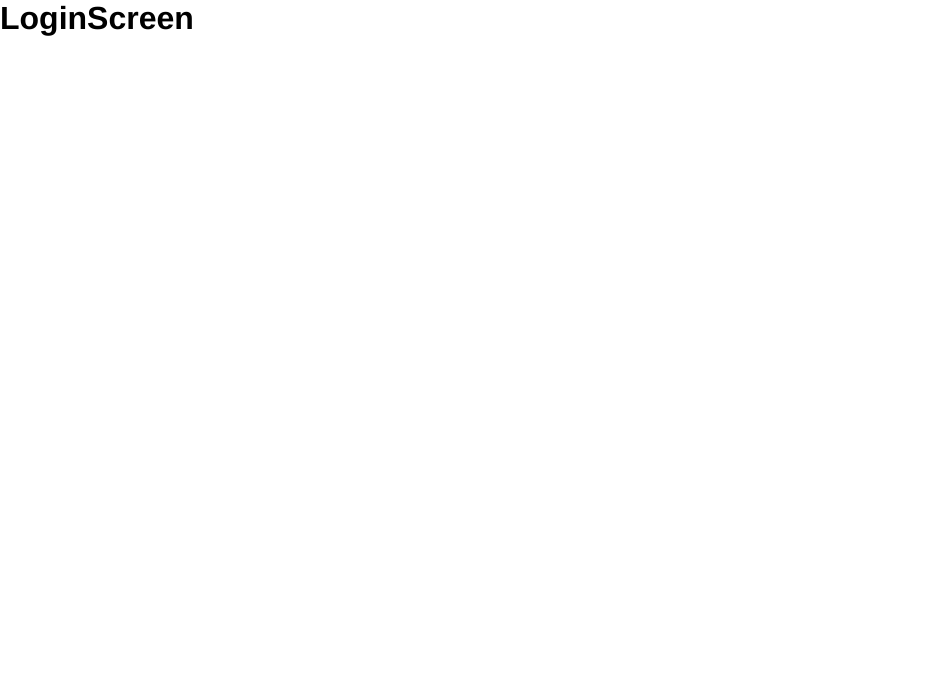
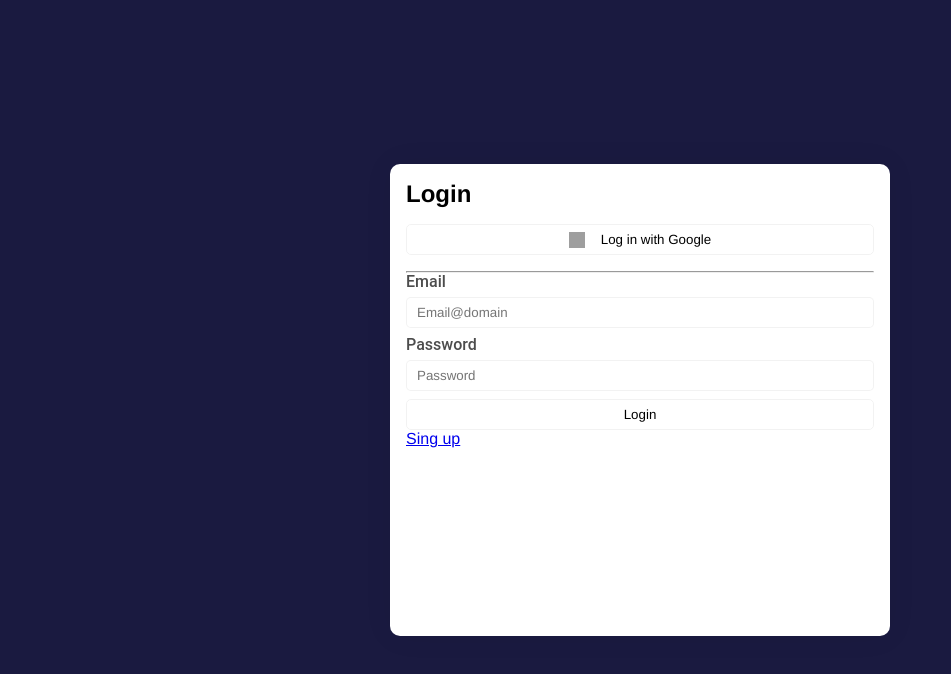
Before and after one commit to EngelReyes23/Practica_React--Journal_App, a React (Vite) app: page /auth/login in a window 1280 px wide. Shown: the top 674 px of the page, without its empty margins (0-951 px from the left). Built offline with nearby package versions, Linux system fonts and the light colour scheme; grey boxes are pictures that could not be loaded.

Commit message:
por mejorar estilo y diseño de login

```diff
--- a/src/components/auth/LoginScreen.jsx
+++ b/src/components/auth/LoginScreen.jsx
@@ -1,9 +1,54 @@
 import React from "react";
+import { Link } from "react-router-dom";
 
 export const LoginScreen = () => {
   return (
-    <div>
-      <h1>LoginScreen</h1>
-    </div>
+    <>
+      <h3 className={"auth__title"}>Login</h3>
+
+      <form className={"auth__form"}>
+        <button className={"btn btn-google"}>
+          {" "}
+          <img
+            className="google-icon"
+            src="https://upload.wikimedia.org/wikipedia/commons/5/53/Google_%22G%22_Logo.svg"
+            alt="google button"
+          />{" "}
+          Log in with Google
+        </button>
+
+        <hr />
+
+        <label className={"label"} htmlFor="email">
+          Email
+        </label>
+        <input
+          id="email"
+          className={"auth__input"}
+          type="email"
+          placeholder={"Email@domain"}
+          name="email"
+          autoComplete={"off"}
+        />
+        <label className={"label"} htmlFor="password">
+          Password
+        </label>
+        <input
+          id="password"
+          className={"auth__input"}
+          type="password"
+          placeholder={"Password"}
+          name="password"
+          autoComplete={"off"}
+        />
+        <button className={"btn"} type="submit">
+          Login
+        </button>
+
+        <Link to="/auth/register" className={""}>
+          Sing up
+        </Link>
+      </form>
+    </>
   );
 };
--- a/src/routers/AuthRouter.jsx
+++ b/src/routers/AuthRouter.jsx
@@ -5,17 +5,17 @@ import { RegisterScreen } from "../components/auth/RegisterScreen";
 
 export const AuthRouter = () => {
   return (
-    <div>
+    <div className={"auth__main"}>
+      <div className="auth__box-container">
         <Switch>
           {/* LOGIN */}
           <Route exact path={"/auth/login"} component={LoginScreen} />
-
           {/* REGISTER */}
           <Route exact path={"/auth/register"} component={RegisterScreen} />
-
           {/* REDIRECT TO LOGIN */}
           <Redirect to={"/auth/login"} />
         </Switch>
       </div>
+    </div>
   );
 };
--- a/src/styles/base/_base.scss
+++ b/src/styles/base/_base.scss
@@ -1,6 +1,8 @@
 * {
   font-family: Helvetica, Arial, sans-serif;
   margin: 0;
+  padding: 0;
+  box-sizing: border-box;
 }
 
 html,
--- /dev/null
+++ b/src/styles/components/_auth.scss
@@ -0,0 +1,88 @@
+.auth__main {
+  display: flex;
+  justify-content: center;
+  align-items: center;
+
+  background-color: $primary;
+  margin: 0;
+  height: 100vh;
+  width: 100vw;
+  padding: 1rem;
+}
+
+.auth__box-container {
+  background-color: white;
+  border-radius: 0.5rem;
+
+  position: relative;
+  padding: 1rem;
+  min-width: 284px;
+  width: 100%;
+  max-width: 500px;
+  height: 472px;
+
+  background: #ffffff;
+  box-shadow: 0px 0px 30px rgba(0, 0, 0, 0.06);
+  border-radius: 10px;
+}
+
+.auth__title {
+  font-weight: 600;
+  margin-bottom: 1rem;
+  font-size: 1.5rem;
+}
+
+.google-icon{
+  width: 1rem;
+  height: 1rem;
+  margin-right: 1rem;
+}
+
+.btn {
+  text-decoration: none;
+  cursor: pointer;
+  display: flex;
+  justify-content: center;
+  align-items: center;
+  background-color: inherit;
+
+  width: 100%;
+  min-height: 31px;
+
+  border: 1.5px solid rgba(0, 0, 0, 0.05);
+  border-radius: 5px;
+}
+
+.btn-google {
+  margin-bottom: 1rem;
+}
+
+.label {
+  cursor: pointer;
+  display: inline-block;
+  height: 15px;
+
+  font-family: Roboto;
+  font-style: normal;
+  font-weight: 500;
+  line-height: 15px;
+
+  color: rgba(0, 0, 0, 0.7);
+  margin-bottom: .5rem;
+}
+
+.auth__input {
+  width: 100%;
+  display: block;
+  height: 31px;
+
+  border: 1.5px solid rgba(0, 0, 0, 0.05);
+  box-sizing: border-box;
+  border-radius: 5px;
+  margin-bottom: .5rem;
+  padding: 8px 10px;
+
+  &:focus {
+    outline: none;
+  }
+}
--- a/src/styles/styles.scss
+++ b/src/styles/styles.scss
@@ -1,2 +1,5 @@
 @import "./base/settings.scss";
 @import "./base/base";
+
+// components
+@import "./components/auth";
```
Lines whose indentation alone changed are shown as unchanged.
